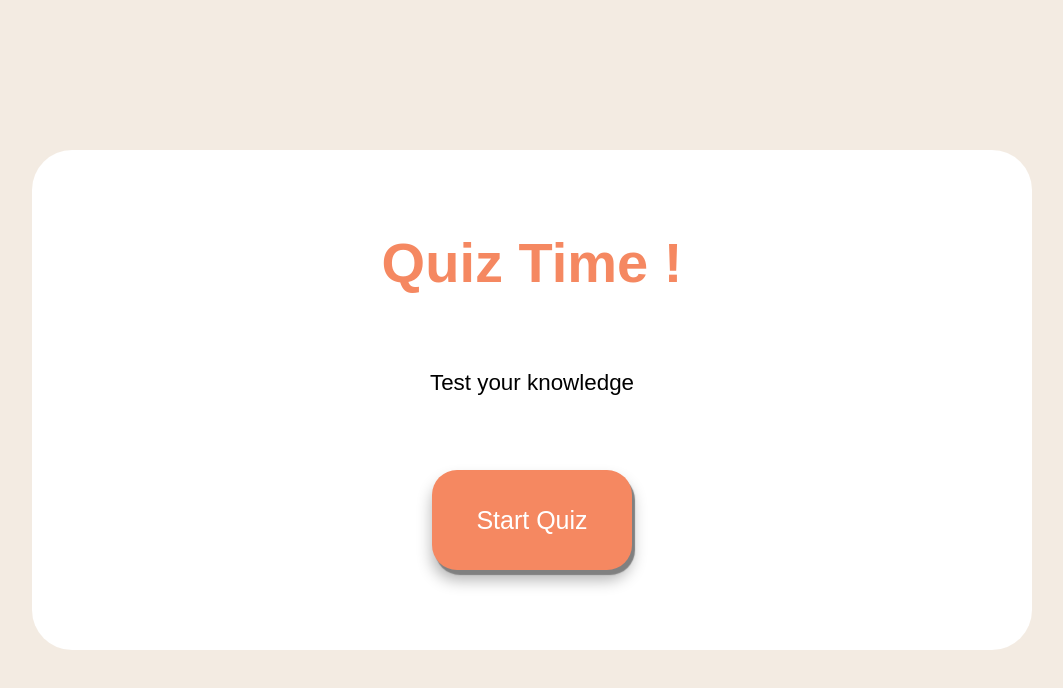
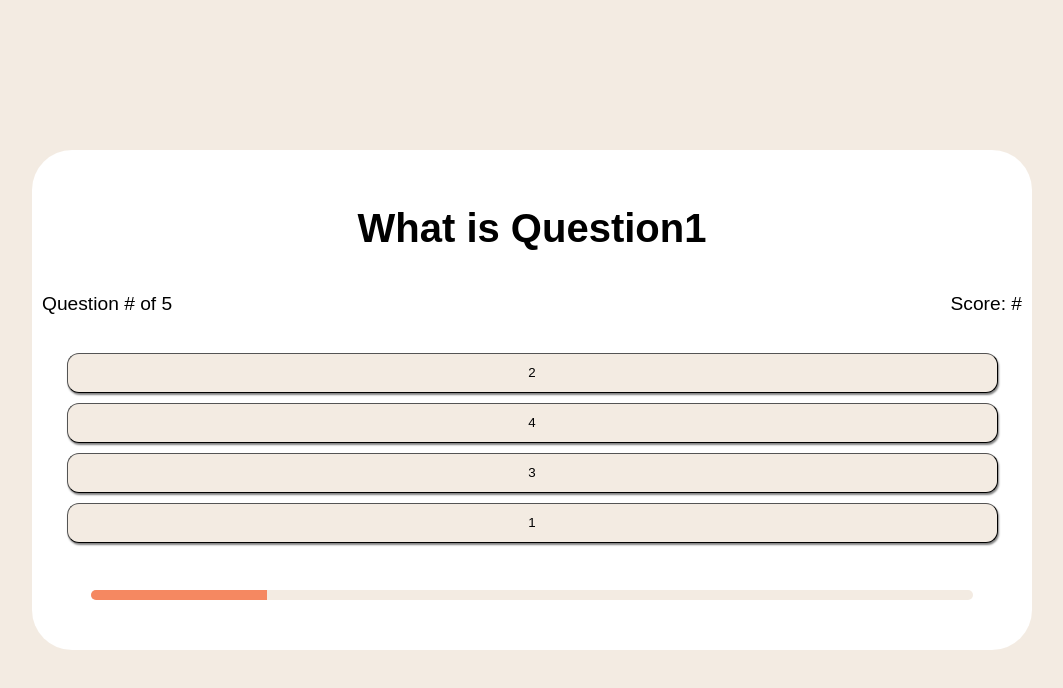
Before and after one commit to Dennischan0203/Quiz_project, a plain HTML site: page Quiz/index.html in a window 1280 px wide. Both pictures are taken after a click on the button "Start Quiz". Shown: the whole page, without its empty margins (108-1171 px from the left). Drawn offline with Linux system fonts and the light colour scheme.

Commit message:
implemented some buttons

```diff
--- a/Quiz/index.html
+++ b/Quiz/index.html
@@ -38,10 +38,7 @@
                     <p>Score: <span id="current-score">#</span></p>
                 </div>
                 <div class="select-section">
-                    <button class="answers">q1</button>
-                    <button class="answers">q2</button>
-                    <button class="answers">q3</button>
-                    <button class="answers">q4</button>
+                    <!-- add button here-->
                 </div>
                 <div class="progress-bar">
                     <div class="progress"></div>
--- a/Quiz/script.js
+++ b/Quiz/script.js
@@ -1,6 +1,65 @@
-const startQuiz = document.getElementById('startScreen');
-const quizing = document.getElementById('quizing');
-const quizResult = document.getElementById('resultScreen');
-const quizContainer = document.getElementById('quiz-container');
+const startQuiz = document.getElementById('startScreen'); //start screen
+const quizing = document.getElementById('quizing'); //quiz screen
+const quizResult = document.getElementById('resultScreen'); //end screen
+const quizContainer = document.getElementById('quiz-container'); // current screen
 
 quizContainer.innerHTML = startQuiz.innerHTML;
+
+const startButton = document.getElementById('start');
+
+startButton.addEventListener('click', gotoQuestions);
+
+let question_no = 0;
+let progress_bar = 0;
+let score = 0;
+
+class Quiz{
+    constructor(title, answers){
+        this.title = title;
+        let r_num;
+        this.answers = [];
+        let length = answers.length;
+        for(let i = length+1; i > 1; i--){
+            r_num = Math.floor(Math.random()*length);
+            this.answers.push(answers[r_num]);
+            answers.splice(r_num,1);
+            length--;
+        };
+
+        /*r_num = Math.floor(Math.random()*4);
+        this.answer1 = answers[r_num];
+        answers.splice(r_num,1);
+        r_num = Math.floor(Math.random()*3);
+        this.answer2 = answers[r_num];
+        answers.splice(r_num,1);
+        r_num = Math.floor(Math.random()*2);
+        this.answer3 = answers[r_num];
+        answers.splice(r_num,1);
+        r_num = Math.floor(Math.random()*1);
+        this.answer4 = answers[r_num];
+        answers.splice(r_num,1);*/
+    }
+}
+
+function gotoQuestions(){
+    quizContainer.innerHTML = quizing.innerHTML;
+    const question = document.getElementById('question');
+    const question_no = document.getElementById('current-question');
+    const total_question = document.getElementById('total-question');
+    const score = document.getElementById('current-score');
+    const bar = document.querySelector('div.progress');
+    const q1 = new Quiz("What is Question1",['1','2','3','4']);
+    question.textContent = q1.title;
+    const fragment = document.createDocumentFragment();
+    for (let i = 0; i < q1.answers.length; i++) {
+        const a = document.createElement('button');
+        a.textContent = q1.answers[i];
+        a.classList.add('answers');
+        fragment.appendChild(a);
+    }
+    document.querySelector('div.select-section').appendChild(fragment);
+    /*a1.textContent = q1.answer1;
+    a2.textContent = q1.answer2;
+    a3.textContent = q1.answer3;
+    a4.textContent = q1.answer4;*/
+}
```
